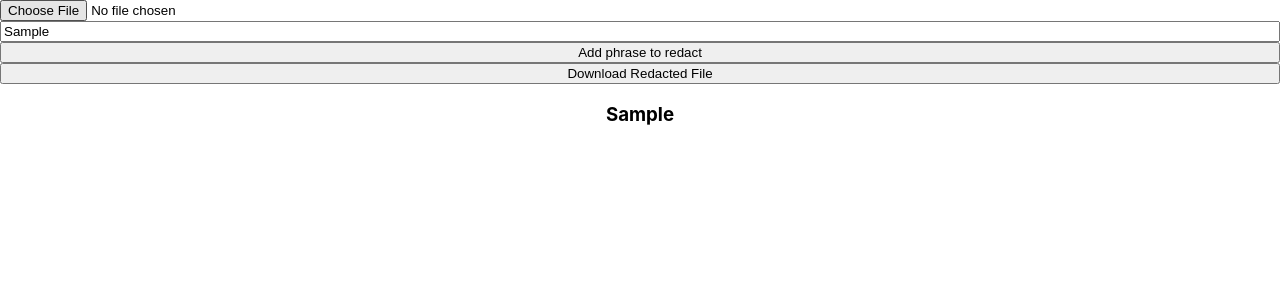
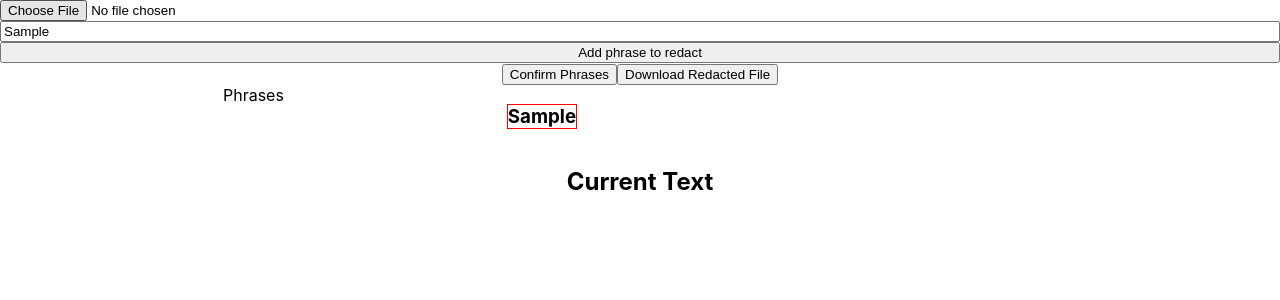
Before and after one commit to eebrowning/AutoRedact, a React (Create React App) app: page / in a window 1280 px wide. Both pictures are taken after typing "Sample" into the empty fields and a click on the button "Add phrase to redact". Shown: the top 300 px of the page. Built offline with nearby package versions, Linux system fonts and the light colour scheme.

Commit message:
functionality close to done

```diff
--- a/src/App.css
+++ b/src/App.css
@@ -6,3 +6,13 @@
   display: flex;
   flex-direction: column;
 }
+
+#phrases {
+  display: flex;
+  justify-content: space-evenly;
+  width: 100cqmin;
+}
+
+.phrase {
+  border: 1px solid red;
+}
--- a/src/App.js
+++ b/src/App.js
@@ -10,24 +10,14 @@ function App() {
   const [redactedText, setRedactedText] = useState("");
 
 
-  const handleFileUpload = (event) => {
+  const handleFileUpload = (event) => {//upload file, and read its contents
     const file = event.target.files[0];
-    const reader = new FileReader();
+    const reader = new FileReader(); //had to refer to https://developer.mozilla.org/en-US/docs/Web/API/FileReader
 
     reader.onload = (e) => {
       const fileContents = e.target.result;
-
-      // Here I can manipulate the content.
-      console.log(fileContents);
-
-      let contentArray = fileContents.split(" ");
-
-
-      console.log(contentArray)
-
-      setUserText(fileContents)
-
-
+      // setUserText(fileContents);//maybe not needed?
+      setRedactedText(fileContents)
     };
 
     reader.readAsText(file); // Read the file as text
@@ -37,13 +27,20 @@ function App() {
     if (redactedPhrases.indexOf(document.getElementById('redacted-phrase').value) == -1) {
       setRedactedPhrases([...redactedPhrases, document.getElementById('redacted-phrase').value])
     }
-    // console.log(redactedPhrases)
 
   }
 
   const redactFile = () => {
+    // Here I can manipulate the content.
+    //simple regex:
+    ////literal matches, piped together, searched globally and case-insensitive:
+    const redactRegex = new RegExp(redactedPhrases.join('|'), 'gi');
+    ////could be improved to avoid things like redacting 'to' resulting in 'alXXXXgether' from 'altogether'
+    ////but, in this case, I doubt anyone will be redacting smaller words that can lie within others.
 
+    const redactedString = redactedText.replace(redactRegex, 'XXXX');//swap out phrases.
 
+    setRedactedText(redactedString);
   }
 
 
@@ -52,45 +49,42 @@ function App() {
     const fileName = "redacted.txt"; // Replace with your desired file name
 
     const element = document.createElement('a');
-    const file = new Blob([userText], { type: 'text/plain' });//replace user text with redacted text when the time comes
+    const file = new Blob([redactedText], { type: 'text/plain' });//replace user text with redacted text when the time comes
 
     element.href = URL.createObjectURL(file);
     element.download = fileName;
     document.body.appendChild(element);
     element.click();
-
     document.body.removeChild(element);
   }
 
 
+  return (
+    <div className="App">
 
 
-
-  return (
-    <div className="App">
-      {/* <header className="App-header">
-      </header> */}
-
       <div id='inputs'>
-
         <input type="file" id="fileInput" onChange={handleFileUpload} />
         <input type='text' id='redacted-phrase' />
-        <button onClick={addRedaction}> Add phrase to redact</button>
-
-        <button id="downloadButton" onClick={downloadFile}>Download Redacted File</button>
-
+        <button onClick={addRedaction}>Add phrase to redact</button>
       </div>
       <div>
+        <button id='confirm-redaction' onClick={redactFile}>Confirm Phrases</button>
+        <button id="downloadButton" onClick={downloadFile}>Download Redacted File</button>
+      </div>
+
+      <div id='phrases'> Phrases
         {
           redactedPhrases.map(phrase => (
-            <h3 key={phrase}>
+            <h3 className='phrase' key={phrase}>
               {phrase}
             </h3>
           ))
         }
       </div>
+      <h2>Current Text</h2>
       <p>
-        {userText}
+        {redactedText}
       </p>
     </div>
   );
```
